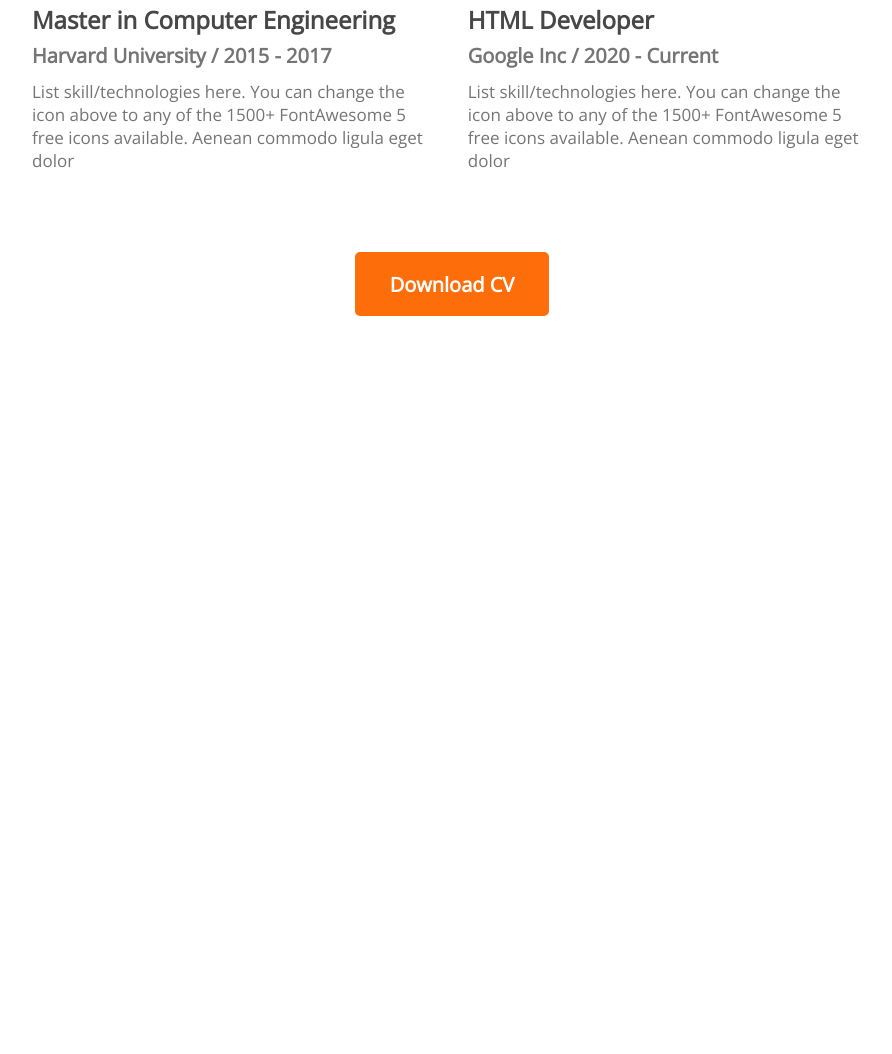
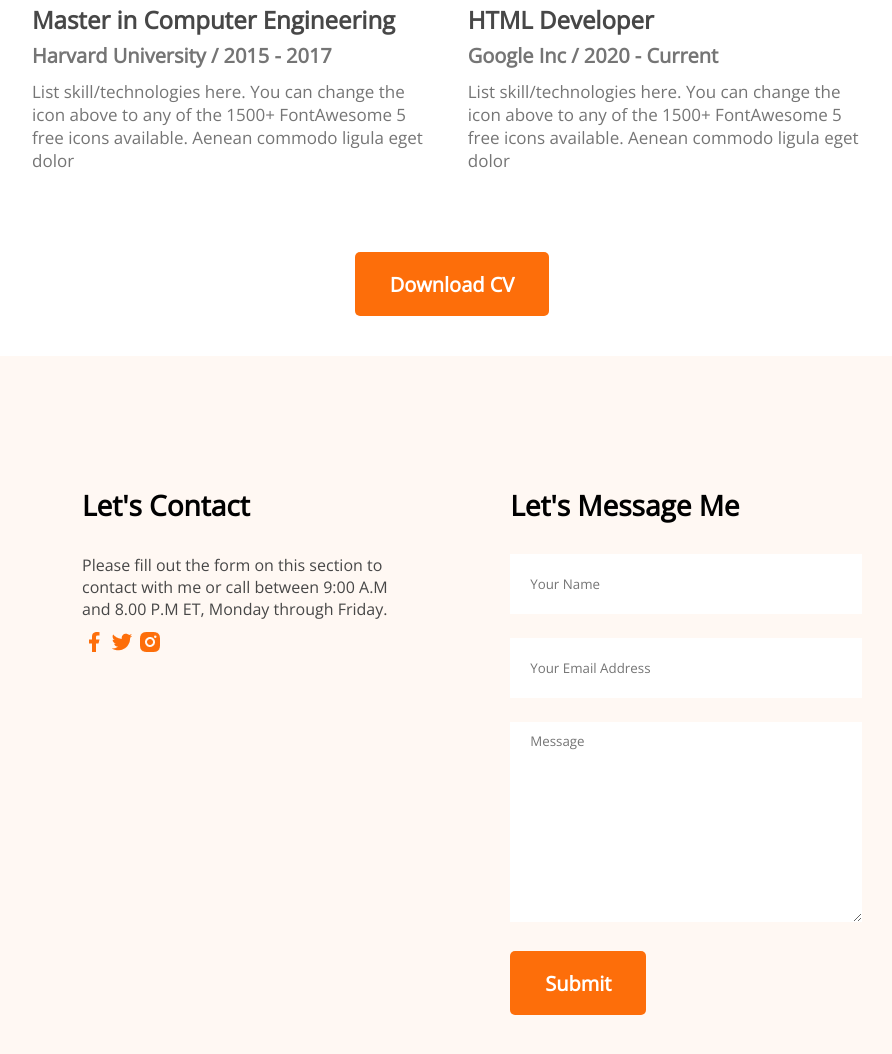
Before and after one commit to s80fa/developer-portfolio, a plain HTML site: page index.html in a window 1280 px wide. Shown: the part 2971-4025 px from the top of the page, without its empty margins (188-1080 px from the left). Before the commit the page ends 3327 px from the top, so only its background shows below. Drawn offline with nearby package versions, Linux system fonts and the light colour scheme.

Commit message:
contact us added

```diff
--- a/index.html
+++ b/index.html
@@ -143,6 +143,30 @@
                 <button class="btn-primary">Download CV</button>
             </div>
         </section>
+        <!-- contact  -->
+        <section class="contact">
+            <div class="contact-title">
+                <h3 class="section-title">Let's Contact</h3>
+                <p class="contact-des">Please fill out the form on this section to contact with me or call between 9:00 A.M and 8.00 P.M ET, Monday through Friday.</p>
+                <a href=""></a>
+                <img src="images/icons/facebook.png" alt="">
+                <a href=""></a>
+                <img src="images/icons/twitter.png" alt="">
+                <a href=""></a>
+                <img src="images/icons/insta.png" alt="">
+
+            </div>
+            <div class="contact-title">
+                <h3 class="section-title">Let's Message Me</h3>
+                <form action="">
+                    <input type="text" name="" id="" placeholder="Your Name">
+                    <input type="email" name="" id="" placeholder="Your Email Address">
+                    <textarea name="" id="" cols="30" rows="10" placeholder="Message"></textarea>
+                    <button class="btn-primary" type="submit">Submit</button>
+                </form>
+
+            </div>
+        </section>
 
 
     </main>
--- a/styles/portfolio.css
+++ b/styles/portfolio.css
@@ -206,3 +206,27 @@ main {
     margin-bottom: 40px;
     text-align: center;
 }
+/* Last section: footer Area */
+.contact{
+    display: flex;
+    gap: 100px;
+    padding: 130px 200px;
+    background-color: #FFF8F3;
+}
+.contact .section-title{
+    text-align: left;
+    font-size: 28px;
+}
+.contact-des{
+    margin-bottom: 10px;
+    color: #474747;
+}
+.contact input, textarea{
+    margin-bottom: 24px;
+    border: 0;
+    width: 100%;
+    padding: 10px 20px;
+}
+input{
+    height: 40px;
+}
```
